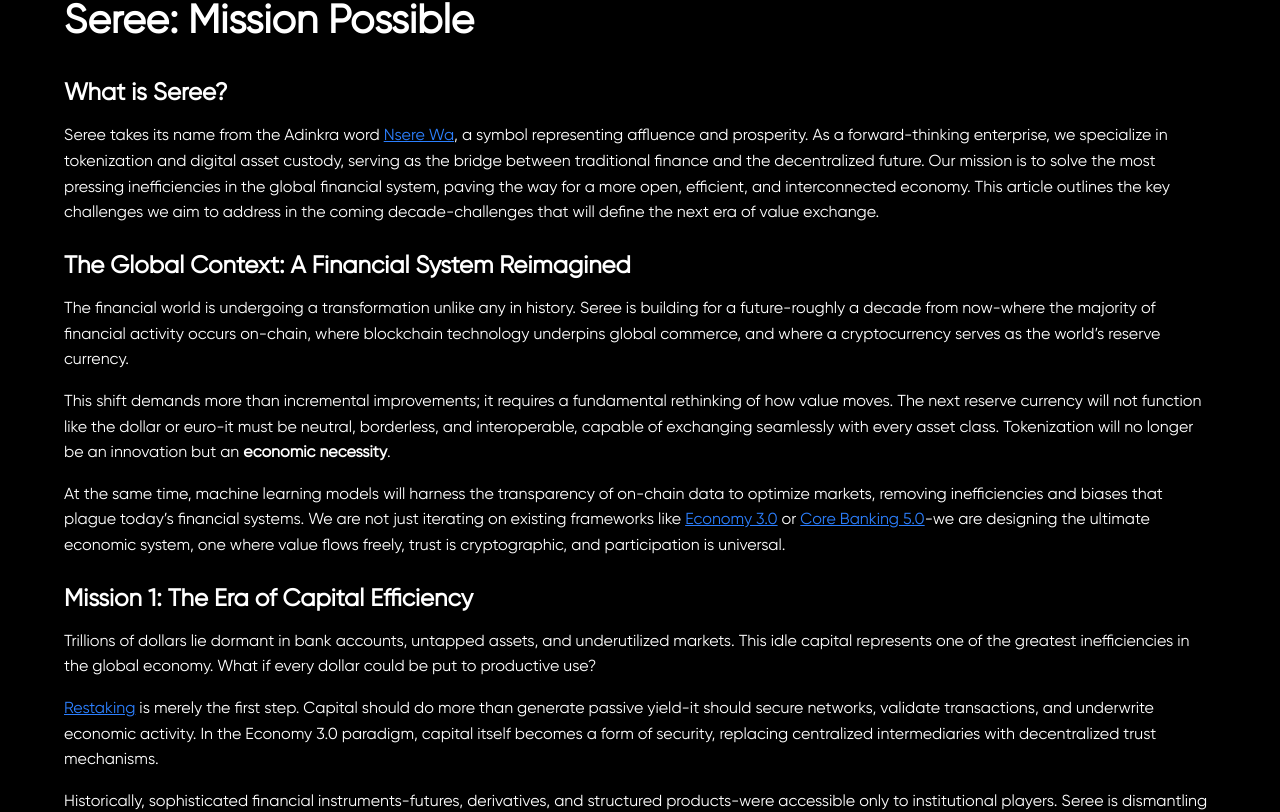
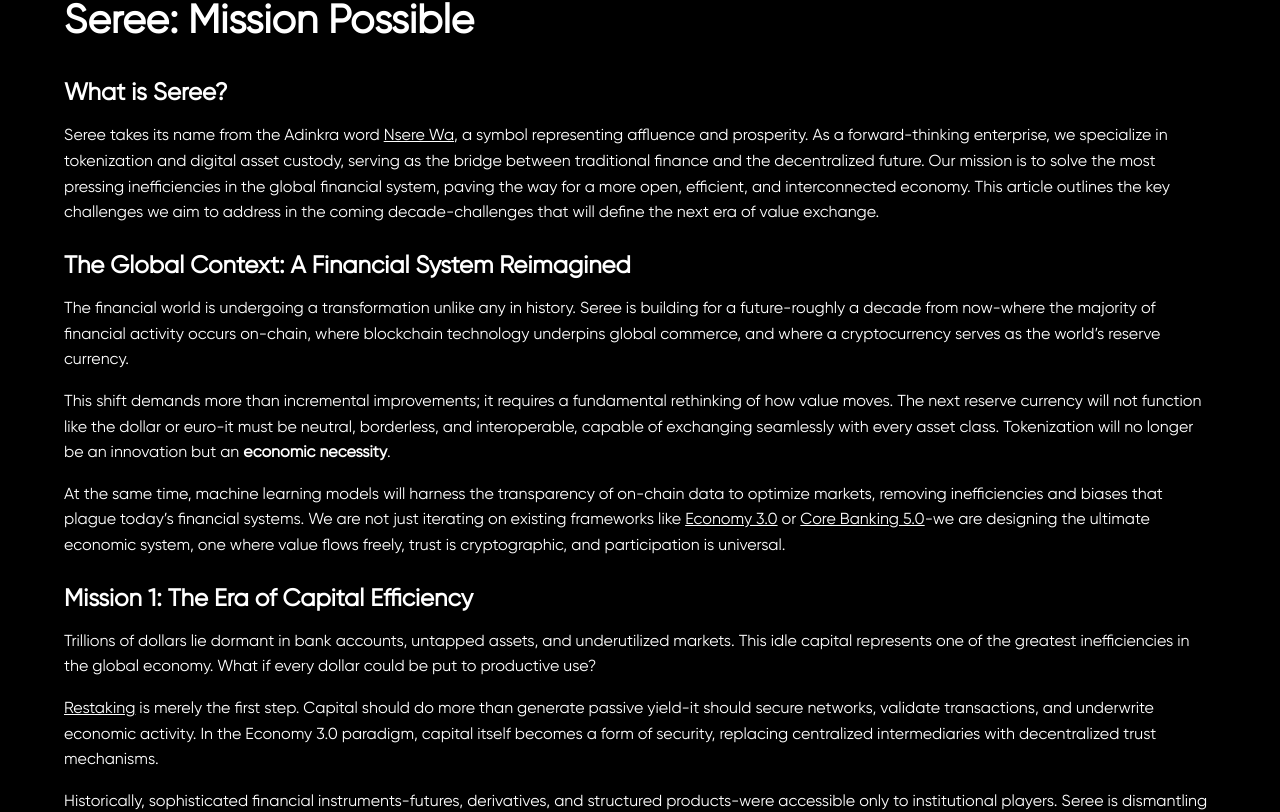
Before and after one commit to 0xsereel/website, a React (Vite) app: page /blog/1 in a window 1280 px wide. Shown: the part 872-1684 px from the top of the page. Built offline with nearby package versions, Linux system fonts and the light colour scheme.

Commit message:
no blue links

```diff
--- a/src/components/Blog/BlogPost.tsx
+++ b/src/components/Blog/BlogPost.tsx
@@ -55,7 +55,7 @@ export const BlogPost = () => {
               rehypePlugins={[rehypeRaw]}
               components={{
                 a: ({ href, children }) => (
-                  <a href={href} target="_blank" rel="noopener noreferrer" className="text-blue-500 underline">
+                  <a href={href} target="_blank" rel="noopener noreferrer" className="underline">
                     {children}
                   </a>
                 ),
```
